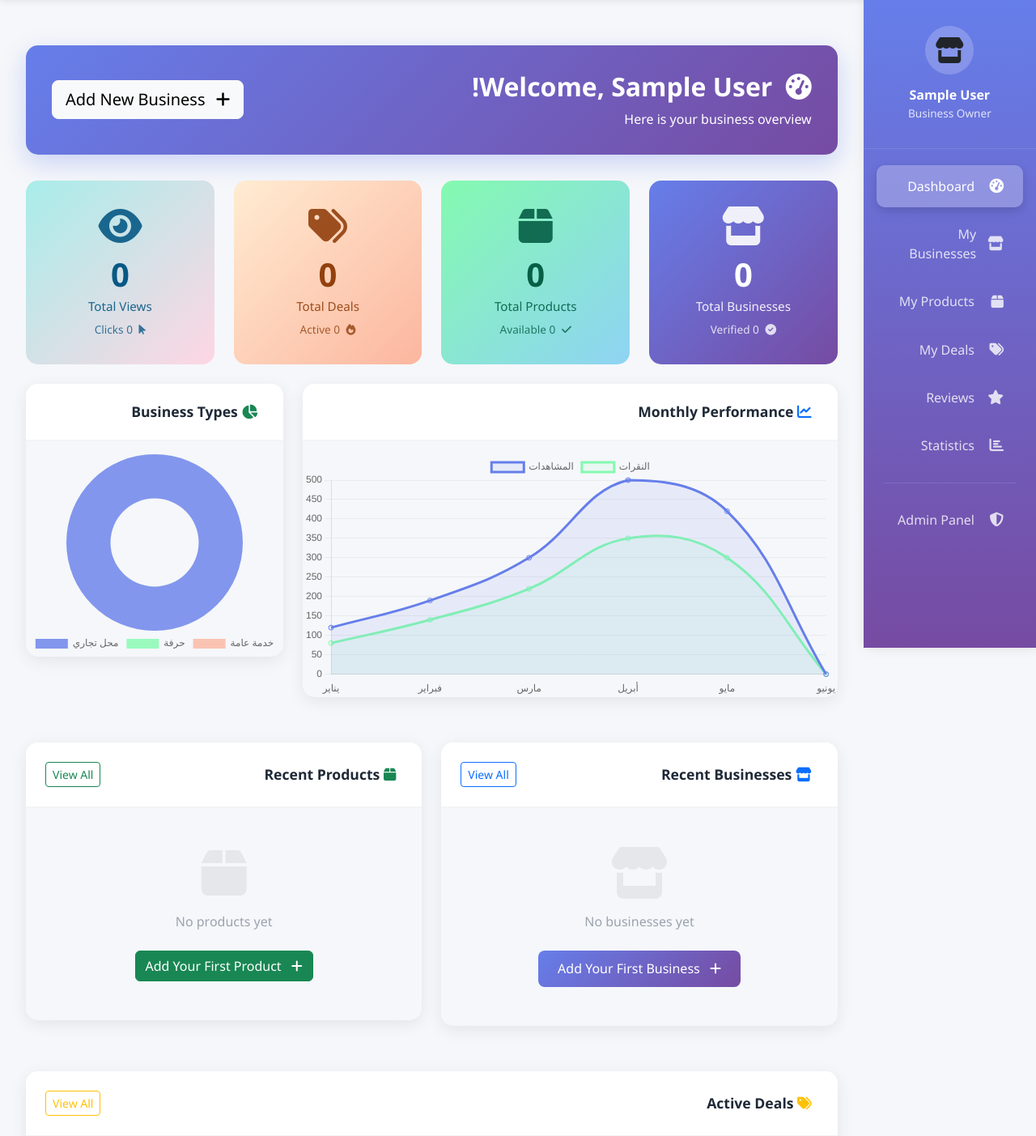
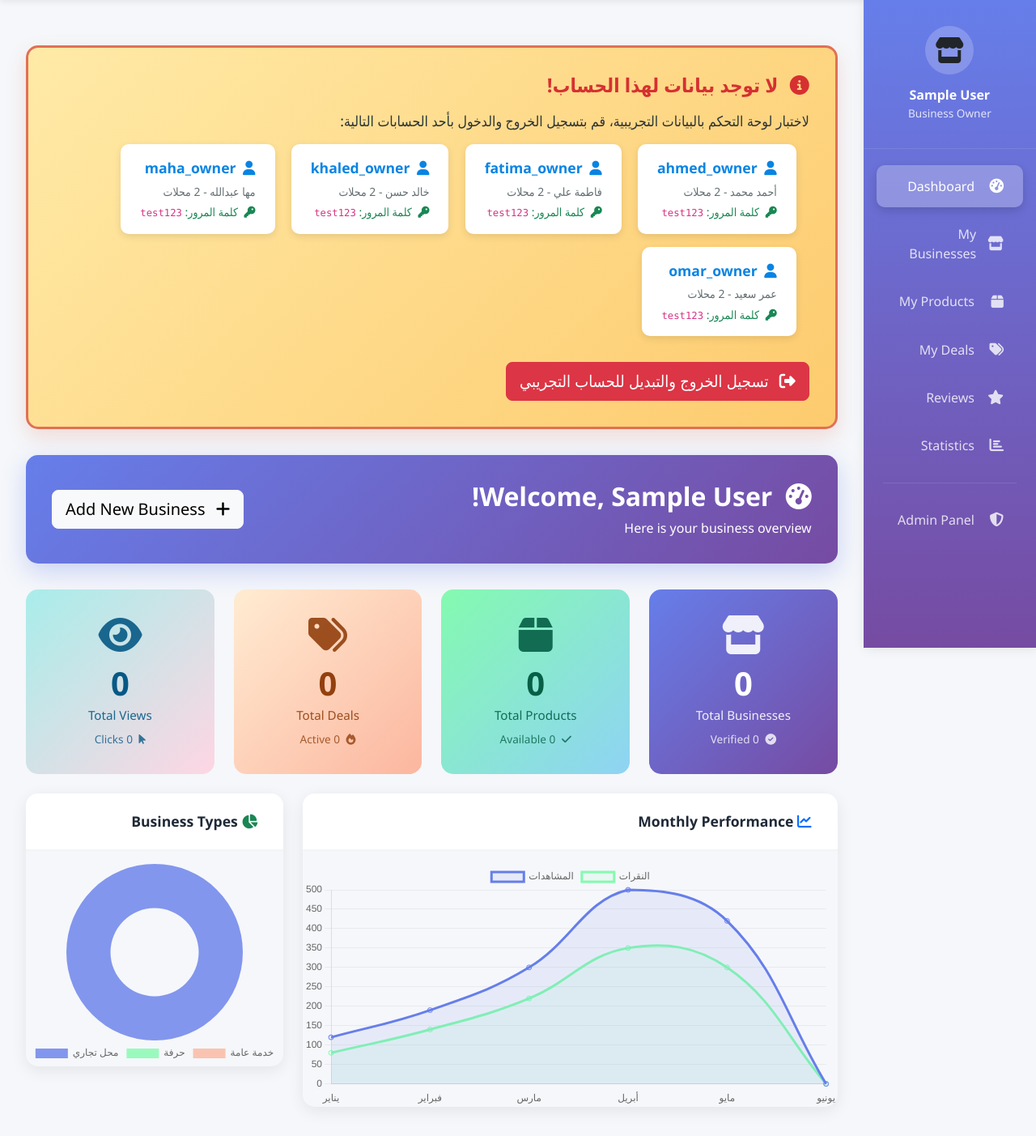
Before and after one commit to sendoo-m/daliil-ay-khidma, a Django app: page /dashboard/ in a window 1280 px wide. Shown: the part 73-1476 px from the top of the page at 81% size. Run offline with Django 5.2, Linux system fonts and the light colour scheme; the visitor is signed in with stand-in values (Sample User, id 1); data that the repository does not hold is empty; parts of the project's set-up code (start-up, migrations or seed data) failed here and were passed over.

Commit message:
✨ Add demo account notice banner
- Show prominent notice when user has no data
- Display demo account credentials
- Improve onboarding UX
- Direct users to test accounts

```diff
--- a/templates/dashboard/home.html
+++ b/templates/dashboard/home.html
@@ -14,6 +14,49 @@
         border-radius: 15px;
         margin-bottom: 2rem;
         box-shadow: 0 10px 30px rgba(102, 126, 234, 0.3);
+    }
+
+    /* Demo Notice Banner */
+    .demo-notice {
+        background: linear-gradient(135deg, #ffeaa7 0%, #fdcb6e 100%);
+        border: 3px solid #e17055;
+        border-radius: 15px;
+        padding: 2rem;
+        margin-bottom: 2rem;
+        box-shadow: 0 10px 25px rgba(225, 112, 85, 0.2);
+    }
+
+    .demo-notice h4 {
+        color: #d63031;
+        font-weight: 700;
+        margin-bottom: 1rem;
+    }
+
+    .demo-notice p {
+        color: #2d3436;
+        font-size: 1.1rem;
+        margin-bottom: 1.5rem;
+    }
+
+    .demo-account {
+        background: white;
+        padding: 1rem 1.5rem;
+        border-radius: 10px;
+        display: inline-block;
+        margin-right: 1rem;
+        margin-bottom: 1rem;
+        box-shadow: 0 3px 10px rgba(0,0,0,0.1);
+    }
+
+    .demo-account strong {
+        color: #0984e3;
+        font-size: 1.1rem;
+    }
+
+    .demo-account small {
+        color: #636e72;
+        display: block;
+        margin-top: 0.3rem;
     }
 
     .stat-card {
@@ -173,6 +216,11 @@
         .dashboard-header {
             padding: 1.5rem;
         }
+
+        .demo-account {
+            display: block;
+            margin-right: 0;
+        }
     }
 
     /* Animations */
@@ -194,6 +242,34 @@
 {% endblock %}
 
 {% block content %}
+
+<!-- Demo Notice Banner (Only show if no data) -->
+{% if not has_data %}
+<div class="demo-notice animate-fade-in-up">
+    <h4>
+        <i class="fas fa-info-circle me-2"></i>
+        لا توجد بيانات لهذا الحساب!
+    </h4>
+    <p class="mb-3">
+        لاختبار لوحة التحكم بالبيانات التجريبية، قم بتسجيل الخروج والدخول بأحد الحسابات التالية:
+    </p>
+    <div>
+        {% for account in demo_accounts %}
+        <div class="demo-account">
+            <strong><i class="fas fa-user me-1"></i> {{ account.username }}</strong>
+            <small>{{ account.name }} - {{ account.businesses }} محلات</small>
+            <small class="text-success"><i class="fas fa-key me-1"></i> كلمة المرور: <code>test123</code></small>
+        </div>
+        {% endfor %}
+    </div>
+    <div class="mt-3">
+        <a href="{% url 'accounts:logout' %}" class="btn btn-danger btn-lg">
+            <i class="fas fa-sign-out-alt me-2"></i>
+            تسجيل الخروج والتبديل للحساب التجريبي
+        </a>
+    </div>
+</div>
+{% endif %}
 
 <!-- Dashboard Header -->
 <div class="dashboard-header animate-fade-in-up">
@@ -396,7 +472,7 @@
                             <div class="text-end ms-3">
                                 <strong class="text-primary" style="font-size: 1.1rem;">
                                     {{ product.price|floatformat:0 }}
-                                    <small>{% trans 'EGP' %}</small>
+                                    <small>{% trans 'SAR' %}</small>
                                 </strong>
                                 {% if not product.is_available %}
                                 <br><span class="badge badge-status bg-danger mt-1">{% trans 'Unavailable' %}</span>
```
